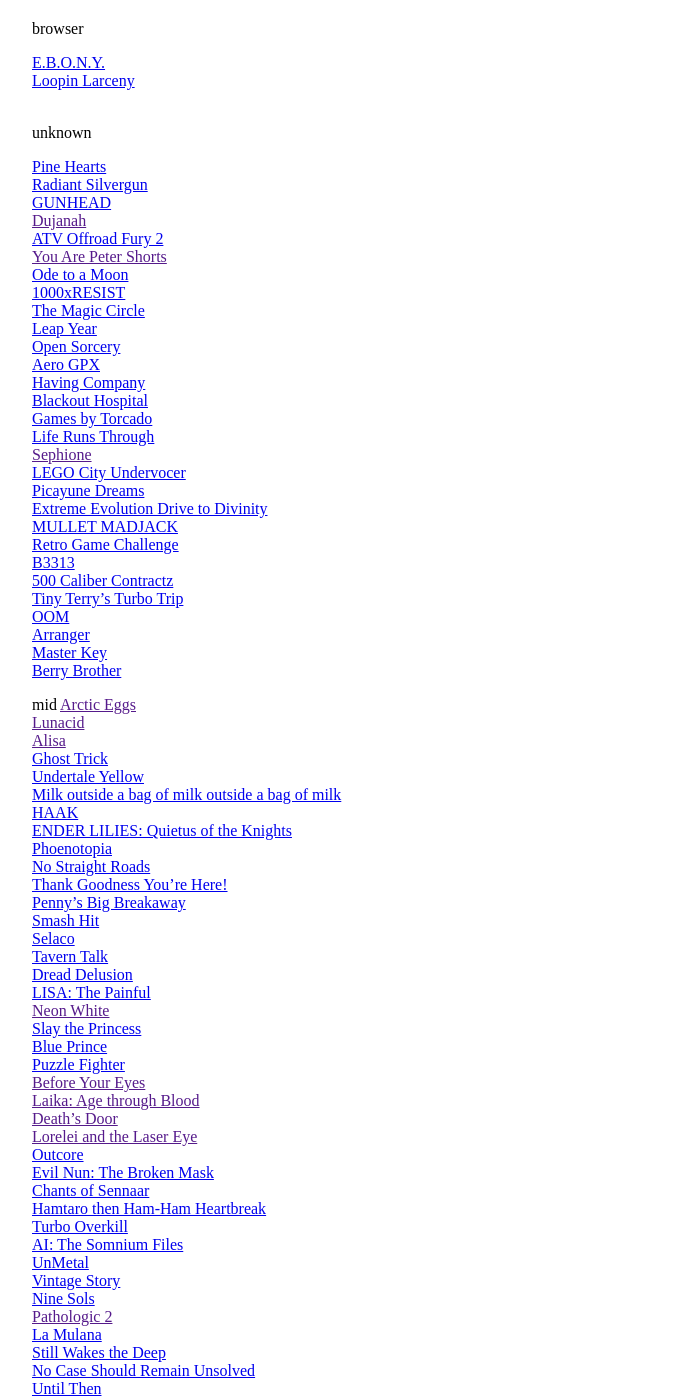
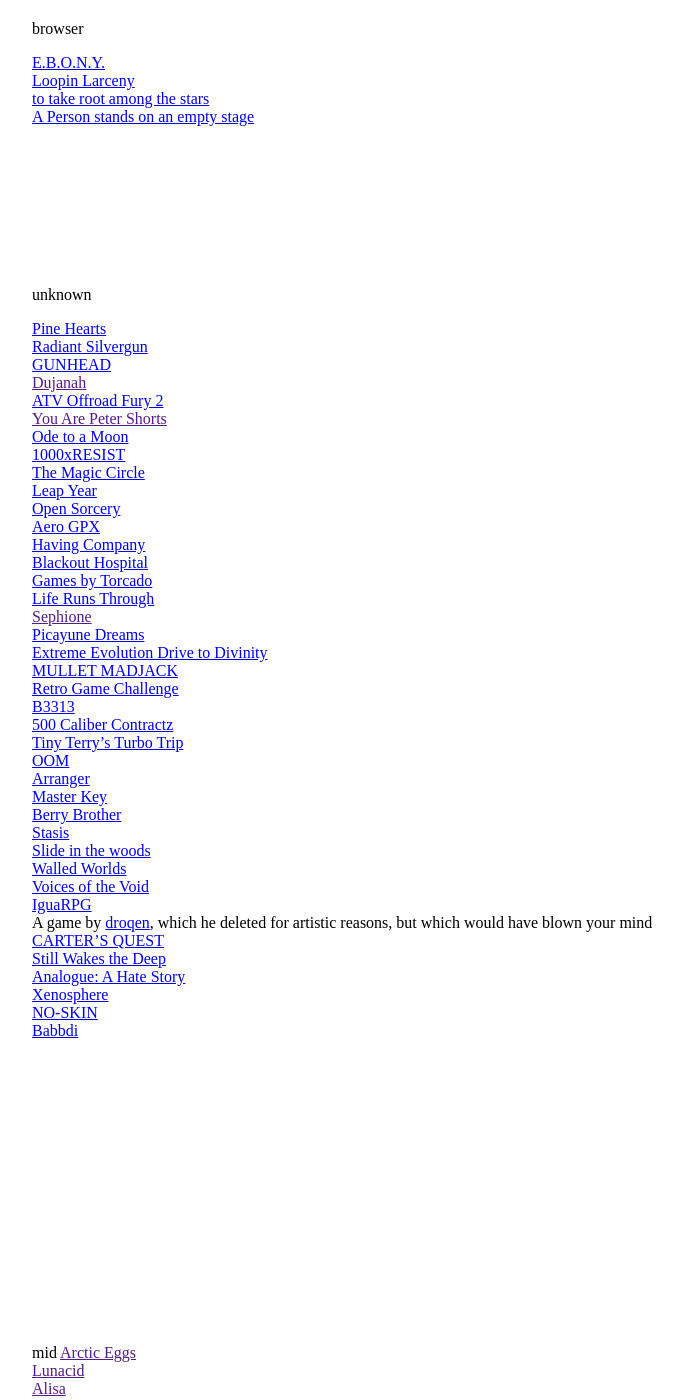
Before and after one commit to stuffedwombat/stuffedwombat.github.io, a Jekyll site: the page built from mind_blown.md, in a window 1280 px wide and 1400 px high. Shown: the whole window, without its empty margins (292-975 px from the left). Built offline with Jekyll 4.4.1, drawn with Linux system fonts in a browser that asks for light colours; our own code applies the rules of GitHub Pages for plain Markdown files; comment, search, counter and statistics services are not loaded; some of the changed text lies outside the part shown.

Commit message:
Update mind_blown.md

```diff
--- a/mind_blown.md
+++ b/mind_blown.md
@@ -2,6 +2,15 @@ browser
 
 [E.B.O.N.Y.](https://ebonyriddle.com/)<br>
 [Loopin Larceny](https://bluswimmer.itch.io/looping-larceny)<br>
+[to take root among the stars](https://somin.itch.io/to-take-root-among-the-stars)<br>
+[A Person stands on an empty stage](https://irene-li.itch.io/a-person-stands-on-an-empty-stage)<br>
+[]()<br>
+[]()<br>
+[]()<br>
+[]()<br>
+[]()<br>
+[]()<br>
+[]()<br>
 []()<br>
 
 unknown
@@ -23,7 +32,6 @@ unknown
 [Games by Torcado](https://torcado.itch.io/)<br>
 [Life Runs Through](https://kavehth.itch.io/liferunsthrough)<br>
 [Sephione]()<br>
-[LEGO City Undervocer](https://store.steampowered.com/app/578330/LEGO_City_Undercover/)<br>
 [Picayune Dreams](https://store.steampowered.com/app/2088840/Picayune_Dreams/)<br>
 [Extreme Evolution Drive to Divinity](https://store.steampowered.com/app/2111360/Extreme_Evolution_Drive_to_Divinity/)<br>
 [MULLET MADJACK](https://store.steampowered.com/app/2111190/MULLET_MADJACK/)<br>
@@ -35,6 +43,34 @@ unknown
 [Arranger](https://store.steampowered.com/app/2596420/Arranger_A_RolePuzzling_Adventure/)<br>
 [Master Key](https://store.steampowered.com/app/1763030/Master_Key/)<br>
 [Berry Brother](https://elastiskalinjen.itch.io/berry-brother)<br>
+[Stasis](https://store.steampowered.com/app/380150/STASIS/)<br>
+[Slide in the woods](https://jonnys-games.itch.io/slide-in-the-woods)<br>
+[Walled Worlds](https://lyrabird.itch.io/walled-worlds)<br>
+[Voices of the Void](https://mrdrnose.itch.io/votv)<br>
+[IguaRPG](https://store.steampowered.com/app/2365560/IguaRPG/)<br>
+A game by [droqen](https://www.droqen.com/), which he deleted for artistic reasons, but which would have blown your mind
+[CARTER’S QUEST](https://store.steampowered.com/app/2409110/REAL_WEB_LEGENDS_Carters_Quest/)<br>
+[Still Wakes the Deep](https://store.steampowered.com/app/1622910/Still_Wakes_the_Deep/)<br>
+[Analogue: A Hate Story](https://store.steampowered.com/app/209370/Analogue_A_Hate_Story/)<br>
+[Xenosphere](https://nifflas.itch.io/xenosphere)<br>
+[NO-SKIN](https://noeye-soft.itch.io/no-skin)<br>
+[Babbdi](https://store.steampowered.com/app/2240530/BABBDI/)<br>
+[]()<br>
+[]()<br>
+[]()<br>
+[]()<br>
+[]()<br>
+[]()<br>
+[]()<br>
+[]()<br>
+[]()<br>
+[]()<br>
+[]()<br>
+[]()<br>
+[]()<br>
+[]()<br>
+[]()<br>
+[]()<br>
 
 mid
 [Arctic Eggs]()<br>
@@ -92,6 +128,18 @@ mid
 [Ikenfell](https://store.steampowered.com/app/854940/Ikenfell/)<br>
 [Hotel Dusk: Room 215](https://www.youtube.com/watch?v=Yy4g0UtXtR0&list=PLD7B049F3DEC8CB6C)<br>
 [Phoenotopia Awakening](https://store.steampowered.com/app/1436590/Phoenotopia_Awakening/)<br>
+[Northern Journey](https://store.steampowered.com/app/1639790/Northern_Journey/)<br>
+[LEGO City Undervocer](https://store.steampowered.com/app/578330/LEGO_City_Undercover/)<br>
+[Crawl](https://store.steampowered.com/app/293780/Crawl/)<br>
+[The Life and Suffering of Sir Brante](https://store.steampowered.com/app/1272160/The_Life_and_Suffering_of_Sir_Brante/)<br>
+[World of Goo 2](https://worldofgoo2.com/)<br>
+[A Dance of Fire and Ice](https://store.steampowered.com/app/977950/A_Dance_of_Fire_and_Ice/)<br>
+[In Stars and Time](https://store.steampowered.com/app/1677310/In_Stars_And_Time/)<br>
+[The Case of the Golden Idol](https://store.steampowered.com/app/1677770/The_Case_of_the_Golden_Idol/)<br>
+[[ECHOSTASIS]](https://store.steampowered.com/app/1558000/ECHOSTASIS/)<br>
+[Dungeons Of Hinterberg](https://store.steampowered.com/app/1983260/Dungeons_of_Hinterberg/)<br>
+[Parasight: Chlorophyll Worms](https://store.steampowered.com/app/1676970/Parasight_Chlorophyll_worms/)<br>
+[Persona 2](https://www.youtube.com/watch?v=KtJF3dLjVgk&list=PLD7B049F3DEC8CB6C&index=11)<br>
 []()<br>
 []()<br>
 []()<br>
@@ -101,8 +149,6 @@ mid
 []()<br>
 []()<br>
 []()<br>
-[]()<br>
-
 
 known
 [Rain World]()<br>
@@ -156,5 +204,3 @@ known
 []()<br>
 []()<br>
 []()<br>
-[]()<br>
-[]()<br>
```
Also changed, not shown: other parts of mind_blown.md (+2 -0 lines).
